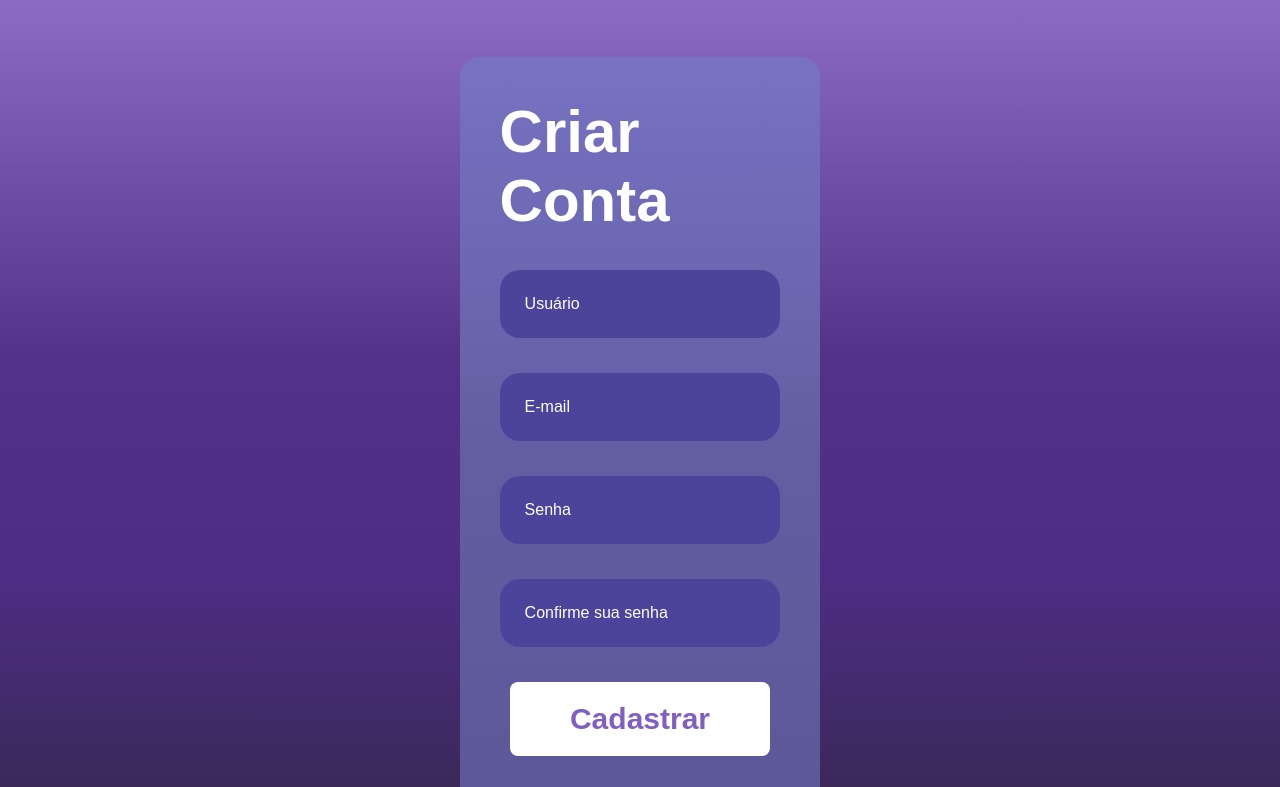
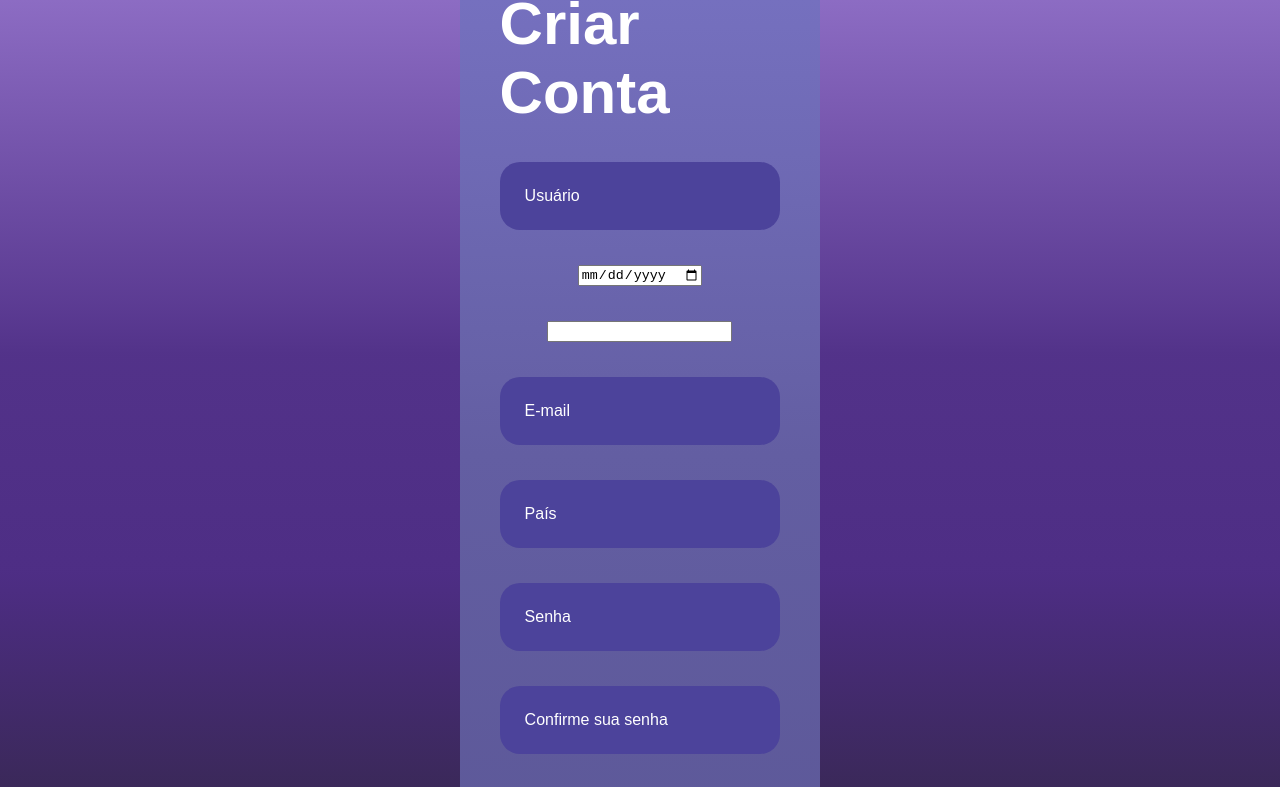
Before and after one commit to yaaasminnscotti/Thekick.com-, a React (Vite) app: page /cadastro in a window 1280 px wide. Shown: the top 787 px of the page. Built offline with nearby package versions, Linux system fonts and the light colour scheme; a web font is replaced by a local one.

Commit message:
formi e integração

```diff
--- a/src/components/Cabeçalho/index.jsx
+++ b/src/components/Cabeçalho/index.jsx
@@ -24,7 +24,7 @@ function Pagina() {
           <img className={style.imagemLogo} src={Logo} alt="Logo" />
         </header>
 
-        <form className={style.pesquisar}>
+        <formi className={style.pesquisar}>
           <div className={style.inputContainer}>
             <input
               className={style.pesquisarInput}
@@ -33,7 +33,7 @@ function Pagina() {
             />
             <img src={Lupa} className={style.lupa} alt="Pesquisar" />
           </div>
-        </form>
+        </formi>
 
 
         <Link to="/" className={style.fonte}>Início</Link>
--- a/src/pages/Cadastro/index.jsx
+++ b/src/pages/Cadastro/index.jsx
@@ -7,9 +7,12 @@ function Cadastro() {
   const navigate = useNavigate();
 
   const [formData, setFormData] = useState({
-    nome: "",
-    email: "",
-    senha: "",
+    nome_usuario: "",
+    nascimento_usuario: "",
+    telefone_usuario: "",
+    email_usuario: "",
+    pais_usuario: "",
+    senha_usuario: "",
     confirmar_senha: "",
   });
 
@@ -24,13 +27,16 @@ function Cadastro() {
   const handleSubmit = (e) => {
     e.preventDefault();
 
-    if (formData.senha !== formData.confirmar_senha) {
+    if (formData.senha_usuario !== formData.confirmar_senha) {
       alert("As senhas não coincidem!");
       return;
     }
 
-    console.log("Dados do formulário:", formData);
-    postUsuarios(formData);
+    // Cria um objeto excluindo o confirmar_senha antes de enviar
+    const { confirmar_senha, ...dataToSend } = formData;
+
+    console.log("Dados do formulário:", dataToSend);
+    postUsuarios(dataToSend);
 
     navigate("/");
   };
@@ -40,27 +46,51 @@ function Cadastro() {
       <form onSubmit={handleSubmit}>
         <h1>Criar Conta</h1>
         <input
-          name="nome"
+          name="nome_usuario"
           type="text"
           required
           placeholder="Usuário"
-          value={formData.nome}
+          value={formData.nome_usuario}
           onChange={handleChange}
         />
         <input
-          name="email"
+          name="nascimento_usuario"
+          type="date"
+          required
+          placeholder="Nascimento"
+          value={formData.nascimento_usuario}
+          onChange={handleChange}
+        />
+        <input
+          name="telefone_usuario"
+          type="tel"
+          required
+          placeholder="Telefone"
+          value={formData.telefone_usuario}
+          onChange={handleChange}
+        />
+        <input
+          name="email_usuario"
           type="email"
           required
           placeholder="E-mail"
-          value={formData.email}
+          value={formData.email_usuario}
           onChange={handleChange}
         />
         <input
-          name="senha"
+          name="pais_usuario"
+          type="text"
+          required
+          placeholder="País"
+          value={formData.pais_usuario}
+          onChange={handleChange}
+        />
+        <input
+          name="senha_usuario"
           type="password"
           required
           placeholder="Senha"
-          value={formData.senha}
+          value={formData.senha_usuario}
           onChange={handleChange}
         />
         <input
```
